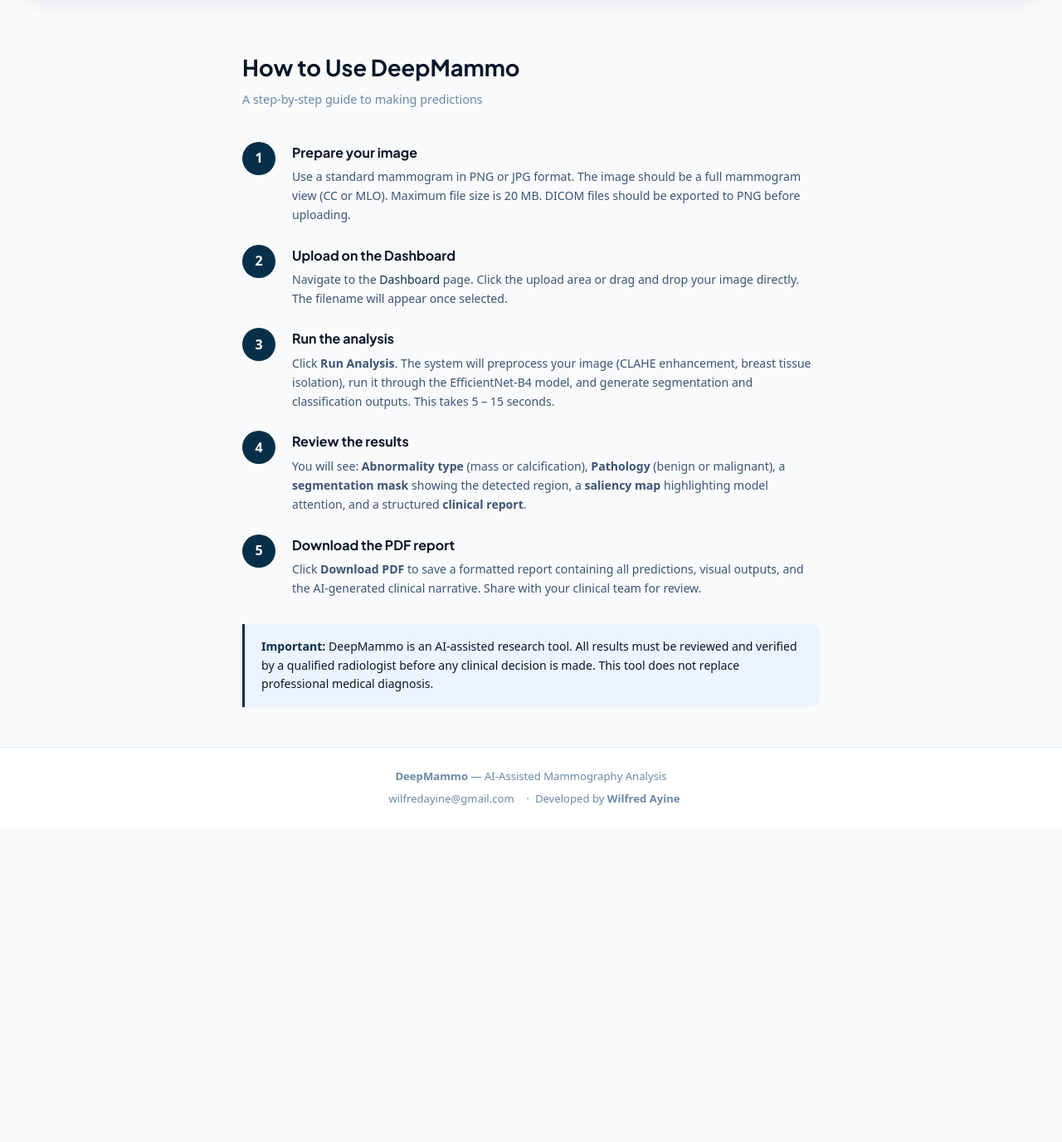
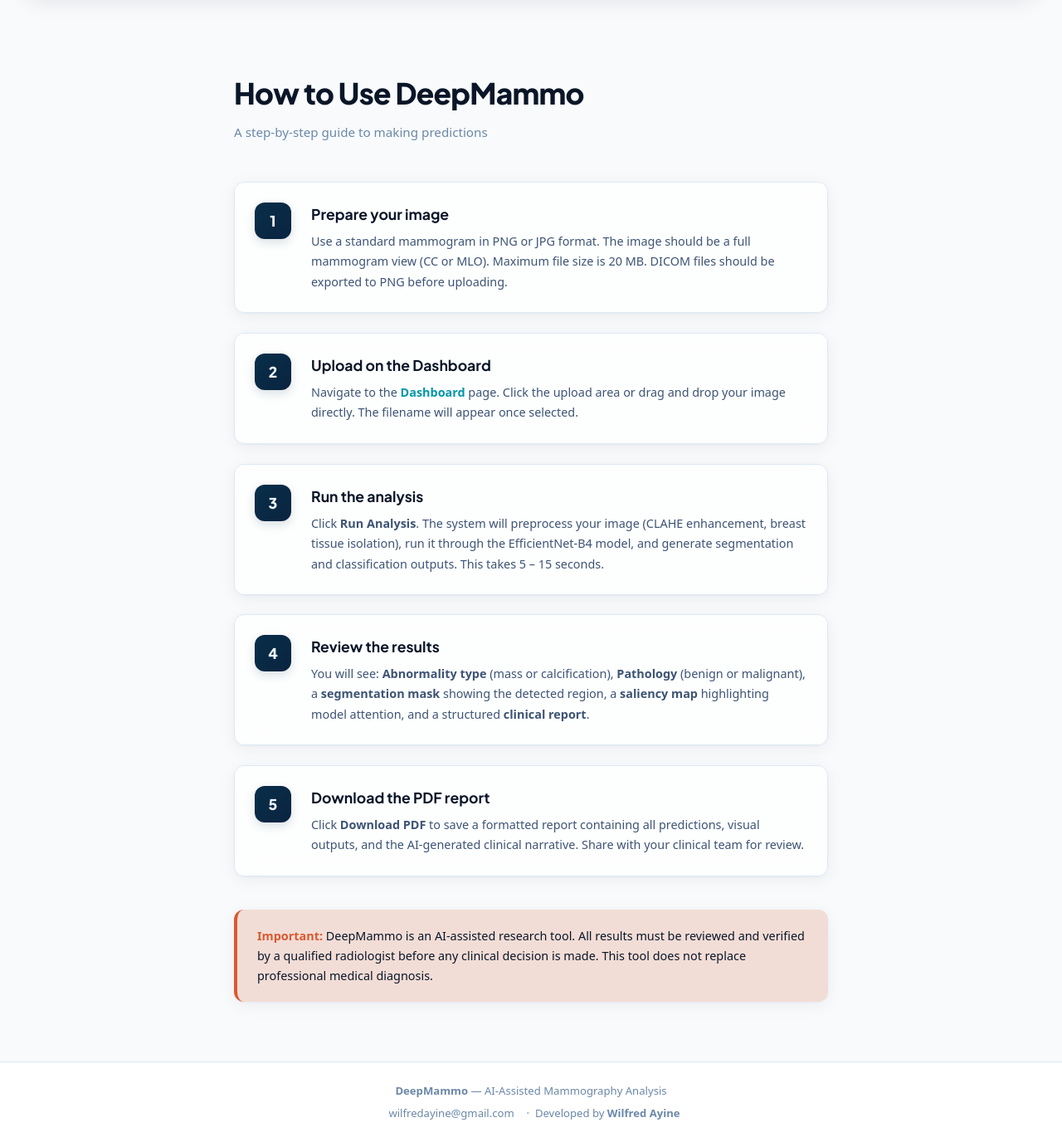
Before and after one commit to Wilworks/DeepMammo-API, a Django app: template templates/tutorial.html in a window 1280 px wide. Shown: the part 76-1452 px from the top of the page at 83% size. Before the commit the page ends 1046 px from the top, so only its background shows below. Run offline with Django 3.2, Linux system fonts and the light colour scheme; the template is opened without the code that fills it, so the values that code supplies are empty; some web fonts are replaced.

Commit message:
feat(faq+tutorial): glassmorphism accordion and reveal animations

```diff
--- a/templates/tutorial.html
+++ b/templates/tutorial.html
@@ -3,37 +3,120 @@
 
 {% block extra_css %}
 <style>
-.tutorial { max-width: 760px; margin: 0 auto; padding: 3rem 2rem; }
-.tutorial h1 { font-size: 1.7rem; font-weight: 700; margin-bottom: 0.25rem; }
-.tutorial .sub { color: var(--text-light); font-size: 0.9rem; margin-bottom: 2.5rem; }
-.step-card { display: flex; gap: 1.25rem; margin-bottom: 1.5rem; }
-.step-card .step-num {
-  width: 40px; height: 40px; min-width: 40px;
-  background: var(--purple); color: white;
-  border-radius: 50%; font-weight: 700; font-size: 1rem;
-  display: flex; align-items: center; justify-content: center;
-}
-.step-card .step-body h3 { font-size: 1rem; font-weight: 700; margin-bottom: 0.3rem; }
-.step-card .step-body p  { font-size: 0.88rem; color: var(--text-mid); line-height: 1.65; }
-.tip-box {
-  background: var(--purple-light);
-  border-left: 3px solid var(--purple);
-  border-radius: 0 var(--radius) var(--radius) 0;
-  padding: 1rem 1.25rem;
-  font-size: 0.88rem;
-  color: var(--text-dark);
-  margin-top: 2rem;
-}
-.tip-box strong { color: var(--purple); }
+  .tutorial {
+    max-width: 780px;
+    margin: 0 auto;
+    padding: 4.5rem 2rem;
+  }
+
+  .tutorial h1 {
+    font-family: var(--font-display);
+    font-size: 2.2rem;
+    font-weight: 800;
+    color: var(--text-dark);
+    margin-bottom: 0.4rem;
+    letter-spacing: -0.02em;
+  }
+
+  .tutorial .sub {
+    color: var(--text-light);
+    font-size: 0.95rem;
+    margin-bottom: 3rem;
+  }
+
+  .step-card {
+    display: flex;
+    gap: 1.5rem;
+    margin-bottom: 1.5rem;
+    background: var(--glass-bg-light);
+    border: 1px solid var(--border);
+    border-radius: var(--radius);
+    padding: 1.5rem;
+    backdrop-filter: var(--glass-blur-sm);
+    box-shadow: var(--shadow);
+    transition: var(--transition-spring);
+  }
+
+  .step-card:hover {
+    transform: translateY(-3px);
+    border-color: rgba(0, 196, 214, 0.35);
+    box-shadow: var(--shadow-cyan);
+  }
+
+  .step-card .step-num {
+    width: 44px;
+    height: 44px;
+    min-width: 44px;
+    background: linear-gradient(135deg, var(--brand-navy) 0%, var(--surface-2) 100%) !important;
+    color: var(--text-white) !important;
+    border-radius: 12px;
+    font-family: var(--font-display);
+    font-weight: 800;
+    font-size: 1.1rem;
+    display: flex;
+    align-items: center;
+    justify-content: center;
+    box-shadow: 0 4px 12px rgba(8, 47, 73, 0.15);
+    transition: all var(--dur-normal) var(--ease-spring);
+  }
+
+  .step-card:hover .step-num {
+    background: linear-gradient(135deg, var(--cyan) 0%, var(--sky) 100%) !important;
+    box-shadow: 0 0 15px var(--cyan-glow), 0 4px 12px rgba(0, 196, 214, 0.25) !important;
+    color: var(--text-dark) !important;
+  }
+
+  .step-card .step-body h3 {
+    font-family: var(--font-display);
+    font-size: 1.1rem;
+    font-weight: 700;
+    color: var(--text-dark);
+    margin-bottom: 0.4rem;
+  }
+
+  .step-card .step-body p {
+    font-size: 0.9rem;
+    color: var(--text-mid);
+    line-height: 1.7;
+  }
+
+  .step-card .step-body p a {
+    color: var(--cyan-deep);
+    font-weight: 700;
+    text-decoration: none;
+    border-bottom: 1.5px solid transparent;
+    transition: var(--transition);
+  }
+
+  .step-card .step-body p a:hover {
+    border-color: var(--cyan-deep);
+  }
+
+  .tip-box {
+    background: var(--rose-glow) !important;
+    border-left: 4px solid var(--rose-coral) !important;
+    border-radius: var(--radius);
+    padding: 1.25rem 1.5rem;
+    font-size: 0.9rem;
+    color: var(--text-dark);
+    margin-top: 2.5rem;
+    box-shadow: var(--shadow);
+    line-height: 1.65;
+  }
+
+  .tip-box strong {
+    color: var(--rose-coral) !important;
+    font-weight: 800;
+  }
 </style>
 {% endblock %}
 
 {% block content %}
 <div class="tutorial">
-  <h1>How to Use DeepMammo</h1>
-  <p class="sub">A step-by-step guide to making predictions</p>
+  <h1 class="reveal">How to Use DeepMammo</h1>
+  <p class="sub reveal" style="--reveal-delay: 80ms;">A step-by-step guide to making predictions</p>
 
-  <div class="step-card">
+  <div class="step-card reveal reveal--scale" style="--reveal-delay: 150ms;">
     <div class="step-num">1</div>
     <div class="step-body">
       <h3>Prepare your image</h3>
@@ -41,7 +124,7 @@
     </div>
   </div>
 
-  <div class="step-card">
+  <div class="step-card reveal reveal--scale" style="--reveal-delay: 200ms;">
     <div class="step-num">2</div>
     <div class="step-body">
       <h3>Upload on the Dashboard</h3>
@@ -49,7 +132,7 @@
     </div>
   </div>
 
-  <div class="step-card">
+  <div class="step-card reveal reveal--scale" style="--reveal-delay: 250ms;">
     <div class="step-num">3</div>
     <div class="step-body">
       <h3>Run the analysis</h3>
@@ -57,7 +140,7 @@
     </div>
   </div>
 
-  <div class="step-card">
+  <div class="step-card reveal reveal--scale" style="--reveal-delay: 300ms;">
     <div class="step-num">4</div>
     <div class="step-body">
       <h3>Review the results</h3>
@@ -65,7 +148,7 @@
     </div>
   </div>
 
-  <div class="step-card">
+  <div class="step-card reveal reveal--scale" style="--reveal-delay: 350ms;">
     <div class="step-num">5</div>
     <div class="step-body">
       <h3>Download the PDF report</h3>
@@ -73,7 +156,7 @@
     </div>
   </div>
 
-  <div class="tip-box">
+  <div class="tip-box reveal reveal--scale" style="--reveal-delay: 400ms;">
     <strong>Important:</strong> DeepMammo is an AI-assisted research tool.
     All results must be reviewed and verified by a qualified radiologist before
     any clinical decision is made. This tool does not replace professional medical diagnosis.
```
Also changed, not shown: templates/faq.html (+60 -31 lines).
